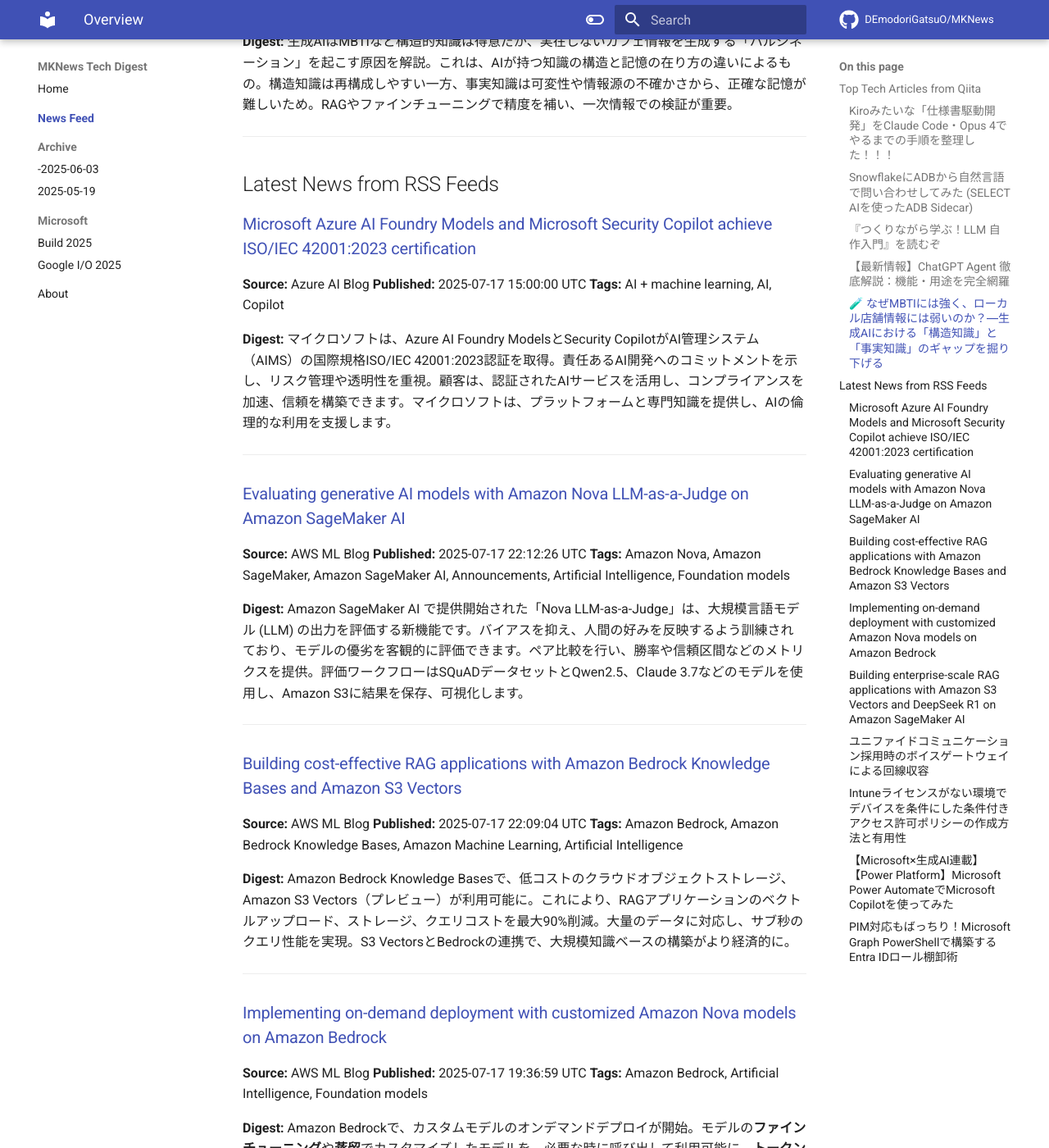
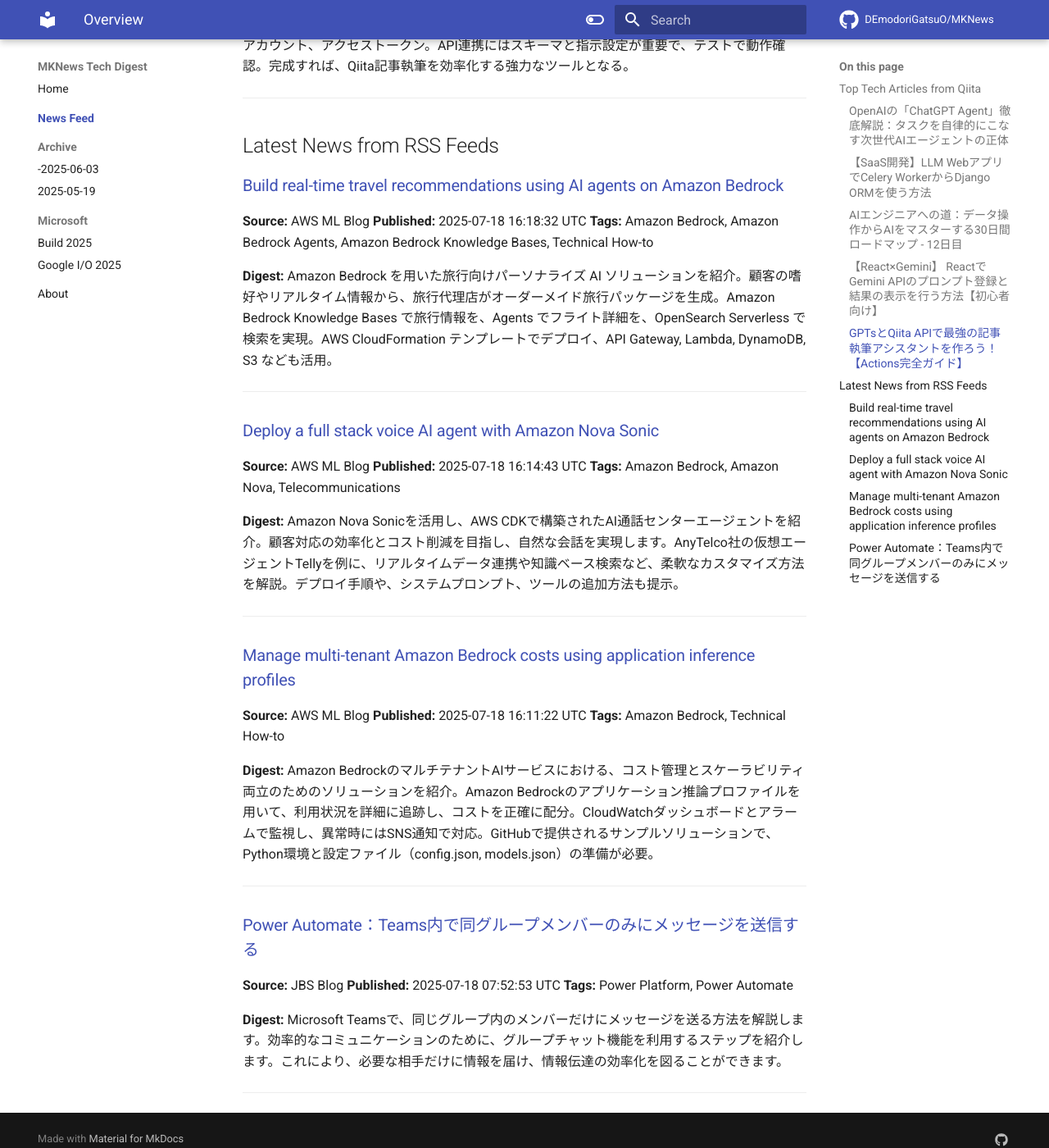
Before and after one commit to DEmodoriGatsuO/MKNews, an MkDocs documentation site: the page built from docs/news/index.md, in a window 1280 px wide and 1400 px high, scrolled down 1464 px. Shown: the whole window at 82% size. Built offline with MkDocs 1.6.1 and Material for MkDocs 9.7.7, drawn with Linux system fonts in a browser that asks for light colours; comment, search, counter and statistics services are not loaded; some of the changed text lies outside the part shown.

Commit message:
Automated AI Tech Digest - 2025-07-19

```diff
--- a/docs/news/index.md
+++ b/docs/news/index.md
@@ -1,148 +1,98 @@
-# AI Tech Trends Digest (2025-07-18)
+# AI Tech Trends Digest (2025-07-19)
 
 
 ## Top Tech Articles from Qiita
 
 
-### [Kiroみたいな「仕様書駆動開発」をClaude Code・Opus 4でやるまでの手順を整理した！！！](https://qiita.com/nokonoko_1203/items/8bafb6033409aadccd9f)
-**Published:** 2025-07-17 12:45:30 UTC
-**Likes:** 10
-**Tags:** Opus, LLM, Claude, ClaudeCode, Kiro
+### [OpenAIの「ChatGPT Agent」徹底解説：タスクを自律的にこなす次世代AIエージェントの正体](https://qiita.com/softbase/items/dbe0787cb94fae717dcb)
+**Published:** 2025-07-18 14:12:29 UTC
+**Likes:** 1
+**Tags:** Agent, OpenAI, ChatGPTagent
 
 **Digest:**
-AWSの**Kiro**は、設計文書作成から実装に入る「**仕様書駆動開発**」をLLMで実現するツール。2025/07時点ではClaude Sonnet 3.7 or 4.0のみ利用可能で、Claude Codeに作業させる選択肢も。著者は、Claude Codeでの開発を前提に、カスタムコマンドや設定ファイルを用いた**事前設計**の手順を紹介。要件定義、設計、タスク分割を行うカスタムコマンド例も提示。
+OpenAIが発表した「ChatGPT Agent」は、自然言語指示で自律的にタスクを実行するAIエージェントです。Web検索やUI操作、資料作成などを自動化し、仮想環境で安全に動作。ベンチマークテストでも高い性能を示し、旅行計画や市場調査といった高負荷タスクの代行に最適です。有料プランで提供され、セキュリティ対策も施されています。
 
 ---
 
-### [SnowflakeにADBから自然言語で問い合わせしてみた (SELECT AIを使ったADB Sidecar)](https://qiita.com/ssfujita/items/580a0b351f63f0278289)
-**Published:** 2025-07-17 23:36:29 UTC
-**Likes:** 9
-**Tags:** adb, oci, Snowflake, LLM
+### [【SaaS開発】LLM WebアプリでCelery WorkerからDjango ORMを使う方法](https://qiita.com/nao_ikeda/items/ca3cc1e95546692ce943)
+**Published:** 2025-07-18 10:38:56 UTC
+**Likes:** 1
+**Tags:** Django, 設計, Docker, docker-compose, LLM
 
 **Digest:**
-OCIのAutonomous Database (ADB)で、異種DBであるSnowflakeに対して、DBLinkとSELECT AI（NL2SQL）を組み合わせた「Sidecar」を検証。ADBからSnowflakeへのDBLink接続、データのロード、自然言語での問い合わせを試行。自然言語でSnowflakeのデータにアクセスでき、異なるDB間のデータ連携を容易にします。
+Web機能(DRF)とLLM機能(Celery Worker)を環境分離し、共通のモデルをDjango ORMで共有する方法を紹介。モデルをライブラリ化し、DRF側でマイグレーション、Celery Worker側はデータ操作のみに。GitHubプライベートリポジトリからモデルをインストール。懸念点としてマイグレーションの競合やDjangoバージョン依存があり、デプロイ時の課題も。
 
 ---
 
-### [『つくりながら学ぶ！LLM 自作入門』を読むぞ](https://qiita.com/RyuGotoo/items/06bf782c021a54ed06d5)
-**Published:** 2025-07-18 01:18:31 UTC
-**Likes:** 2
-**Tags:** Python, PyTorch, 生成AI, LLM, つくりながら学ぶ！LLM自作入門
+### [AIエンジニアへの道：データ操作からAIをマスターする30日間ロードマップ - 12日目](https://qiita.com/555hamano/items/64ef12484f3d55cd1f83)
+**Published:** 2025-07-18 06:39:47 UTC
+**Likes:** 1
+**Tags:** Python, 初心者, データサイエンス, LLM, AIエンジニア
 
 **Digest:**
-「つくりながら学ぶ！LLM 自作入門」がAmazonで実質半額で購入可能、2025/7/18 10:06 JST時点でも半額の模様です。本書は大規模言語モデルの理解から、GPTモデルの実装、ファインチューニングまで網羅。AttentionメカニズムやPyTorchも扱っており、本格的なLLM自作を学べます。継続を目標に、毎朝30分の学習から始める予定とのことです。
+AI学習12日目は画像データ前処理。**リサイズ**でサイズ統一、**正規化**で値の範囲調整、**データ拡張**で汎化能力向上を図る。PythonのOpenCV、Pillow、TensorFlow/Kerasを用いた実装例を紹介。特に、Kerasの`ImageDataGenerator`を活用し、水平反転、回転、ズームなどの拡張手法を学ぶ。
 
 ---
 
-### [【最新情報】ChatGPT Agent 徹底解説：機能・用途を完全網羅](https://qiita.com/nolanlover0527/items/f611f3c29c1fc66383a2)
-**Published:** 2025-07-18 04:32:44 UTC
-**Likes:** 1
-**Tags:** AI, OpenAI, ChatGPT, AIエージェント, ChatGPTagent
+### [【React×Gemini】 ReactでGemini APIのプロンプト登録と結果の表示を行う方法【初心者向け】](https://qiita.com/nagi-0106/items/9e2892beadad24a8df30)
+**Published:** 2025-07-19 05:53:27 UTC
+**Likes:** 0
+**Tags:** 初心者向け, AI, React, Gemini
 
 **Digest:**
-OpenAIは2025年7月、ウェブ操作、リサーチ、コーディングなどを実行できる「ChatGPT Agent」を正式リリース。OperatorとDeep Researchを統合し、自律的な操作や複数ステップ実行が可能。Pro/Plus/Teamプランで利用でき、Web・API連携、ターミナル操作、ファイル生成も。安全対策としてユーザー承認やWatch Modeを搭載。今後はGPT-5との統合、マルチモーダル対応も検討されています。
+個人開発アプリで**Gemini API**を用いてAI回答を表示するReactアプリ実装の備忘録。**APIキー取得**、`Google Gen AI SDK`インストール、環境変数の設定が必要。**プロンプト**は定数とテンプレート文字列で作成。AIの出力結果は`response.text`で取得し、`useState`で表示。`response`を参照するとエラーになる点に注意。
 
 ---
 
-### [🧪 なぜMBTIには強く、ローカル店舗情報には弱いのか？―生成AIにおける「構造知識」と「事実知識」のギャップを掘り下げる](https://qiita.com/Pinko-zeevaa/items/67e4119bd7eb23b6dc4a)
-**Published:** 2025-07-18 00:33:00 UTC
-**Likes:** 1
-**Tags:** 自然言語処理, ChatGPT, LLM, #生成AI, #ハルシネーション
+### [GPTsとQiita APIで最強の記事執筆アシスタントを作ろう！【Actions完全ガイド】](https://qiita.com/jyunya_1234/items/513f17795ff63b094edb)
+**Published:** 2025-07-19 04:32:04 UTC
+**Likes:** 0
+**Tags:** Qiita, API, OpenAI, GPTs
 
 **Digest:**
-生成AIはMBTIなど構造的知識は得意だが、実在しないカフェ情報を生成する「ハルシネーション」を起こす原因を解説。これは、AIが持つ知識の構造と記憶の在り方の違いによるもの。構造知識は再構成しやすい一方、事実知識は可変性や情報源の不確かさから、正確な記憶が難しいため。RAGやファインチューニングで精度を補い、一次情報での検証が重要。
+ChatGPTのGPTsとQiita APIを連携し、記事作成を支援するアシスタントの作り方を解説。GPTsで構成案作成、タグ推薦、下書き自動投稿を実現。必要なのはChatGPT Plus等とQiitaアカウント、アクセストークン。API連携にはスキーマと指示設定が重要で、テストで動作確認。完成すれば、Qiita記事執筆を効率化する強力なツールとなる。
 
 ---
 
 ## Latest News from RSS Feeds
 
 
-### [Microsoft Azure AI Foundry Models and Microsoft Security Copilot achieve ISO/IEC 42001:2023 certification](https://azure.microsoft.com/en-us/blog/microsoft-azure-ai-foundry-models-and-microsoft-security-copilot-achieve-iso-iec-420012023-certification/)
-**Source:** Azure AI Blog
-**Published:** 2025-07-17 15:00:00 UTC
-**Tags:** AI + machine learning, AI, Copilot
+### [Build real-time travel recommendations using AI agents on Amazon Bedrock](https://aws.amazon.com/blogs/machine-learning/build-real-time-travel-recommendations-using-ai-agents-on-amazon-bedrock/)
+**Source:** AWS ML Blog
+**Published:** 2025-07-18 16:18:32 UTC
+**Tags:** Amazon Bedrock, Amazon Bedrock Agents, Amazon Bedrock Knowledge Bases, Technical How-to
 
 **Digest:**
-マイクロソフトは、Azure AI Foundry ModelsとSecurity CopilotがAI管理システム（AIMS）の国際規格ISO/IEC 42001:2023認証を取得。責任あるAI開発へのコミットメントを示し、リスク管理や透明性を重視。顧客は、認証されたAIサービスを活用し、コンプライアンスを加速、信頼を構築できます。マイクロソフトは、プラットフォームと専門知識を提供し、AIの倫理的な利用を支援します。
+Amazon Bedrock を用いた旅行向けパーソナライズ AI ソリューションを紹介。顧客の嗜好やリアルタイム情報から、旅行代理店がオーダーメイド旅行パッケージを生成。Amazon Bedrock Knowledge Bases で旅行情報を、Agents でフライト詳細を、OpenSearch Serverless で検索を実現。AWS CloudFormation テンプレートでデプロイ、API Gateway, Lambda, DynamoDB, S3 なども活用。
 
 ---
 
-### [Evaluating generative AI models with Amazon Nova LLM-as-a-Judge on Amazon SageMaker AI](https://aws.amazon.com/blogs/machine-learning/evaluating-generative-ai-models-with-amazon-nova-llm-as-a-judge-on-amazon-sagemaker-ai/)
+### [Deploy a full stack voice AI agent with Amazon Nova Sonic](https://aws.amazon.com/blogs/machine-learning/deploy-a-full-stack-voice-ai-agent-with-amazon-nova-sonic/)
 **Source:** AWS ML Blog
-**Published:** 2025-07-17 22:12:26 UTC
-**Tags:** Amazon Nova, Amazon SageMaker, Amazon SageMaker AI, Announcements, Artificial Intelligence, Foundation models
+**Published:** 2025-07-18 16:14:43 UTC
+**Tags:** Amazon Bedrock, Amazon Nova, Telecommunications
 
 **Digest:**
-Amazon SageMaker AI で提供開始された「Nova LLM-as-a-Judge」は、大規模言語モデル (LLM) の出力を評価する新機能です。バイアスを抑え、人間の好みを反映するよう訓練されており、モデルの優劣を客観的に評価できます。ペア比較を行い、勝率や信頼区間などのメトリクスを提供。評価ワークフローはSQuADデータセットとQwen2.5、Claude 3.7などのモデルを使用し、Amazon S3に結果を保存、可視化します。
+Amazon Nova Sonicを活用し、AWS CDKで構築されたAI通話センターエージェントを紹介。顧客対応の効率化とコスト削減を目指し、自然な会話を実現します。AnyTelco社の仮想エージェントTellyを例に、リアルタイムデータ連携や知識ベース検索など、柔軟なカスタマイズ方法を解説。デプロイ手順や、システムプロンプト、ツールの追加方法も提示。
 
 ---
 
-### [Building cost-effective RAG applications with Amazon Bedrock Knowledge Bases and Amazon S3 Vectors](https://aws.amazon.com/blogs/machine-learning/building-cost-effective-rag-applications-with-amazon-bedrock-knowledge-bases-and-amazon-s3-vectors/)
+### [Manage multi-tenant Amazon Bedrock costs using application inference profiles](https://aws.amazon.com/blogs/machine-learning/manage-multi-tenant-amazon-bedrock-costs-using-application-inference-profiles/)
 **Source:** AWS ML Blog
-**Published:** 2025-07-17 22:09:04 UTC
-**Tags:** Amazon Bedrock, Amazon Bedrock Knowledge Bases, Amazon Machine Learning, Artificial Intelligence
+**Published:** 2025-07-18 16:11:22 UTC
+**Tags:** Amazon Bedrock, Technical How-to
 
 **Digest:**
-Amazon Bedrock Knowledge Basesで、低コストのクラウドオブジェクトストレージ、Amazon S3 Vectors（プレビュー）が利用可能に。これにより、RAGアプリケーションのベクトルアップロード、ストレージ、クエリコストを最大90%削減。大量のデータに対応し、サブ秒のクエリ性能を実現。S3 VectorsとBedrockの連携で、大規模知識ベースの構築がより経済的に。
+Amazon BedrockのマルチテナントAIサービスにおける、コスト管理とスケーラビリティ両立のためのソリューションを紹介。Amazon Bedrockのアプリケーション推論プロファイルを用いて、利用状況を詳細に追跡し、コストを正確に配分。CloudWatchダッシュボードとアラームで監視し、異常時にはSNS通知で対応。GitHubで提供されるサンプルソリューションで、Python環境と設定ファイル（config.json, models.json）の準備が必要。
 
 ---
 
-### [Implementing on-demand deployment with customized Amazon Nova models on Amazon Bedrock](https://aws.amazon.com/blogs/machine-learning/implementing-on-demand-deployment-with-customized-amazon-nova-models-on-amazon-bedrock/)
-**Source:** AWS ML Blog
-**Published:** 2025-07-17 19:36:59 UTC
-**Tags:** Amazon Bedrock, Artificial Intelligence, Foundation models
+### [Power Automate：Teams内で同グループメンバーのみにメッセージを送信する](https://blog.jbs.co.jp/entry/2025/07/18/165253)
+**Source:** JBS Blog
+**Published:** 2025-07-18 07:52:53 UTC
+**Tags:** Power Platform, Power Automate
 
 **Digest:**
-Amazon Bedrockで、カスタムモデルのオンデマンドデプロイが開始。モデルの**ファインチューニング**や**蒸留**でカスタマイズしたモデルを、必要な時に呼び出して利用可能に。**トークンベース**の従量課金で、**Novaモデル**に対応。AWSコンソールまたはAPI/SDKでデプロイ、運用でき、**コールドスタート**や**リージョン**などの考慮事項も。
+Microsoft Teamsで、同じグループ内のメンバーだけにメッセージを送る方法を解説します。効率的なコミュニケーションのために、グループチャット機能を利用するステップを紹介します。これにより、必要な相手だけに情報を届け、情報伝達の効率化を図ることができます。
 
 ---
-
-### [Building enterprise-scale RAG applications with Amazon S3 Vectors and DeepSeek R1 on Amazon SageMaker AI](https://aws.amazon.com/blogs/machine-learning/building-enterprise-scale-rag-applications-with-amazon-s3-vectors-and-deepseek-r1-on-amazon-sagemaker-ai/)
-**Source:** AWS ML Blog
-**Published:** 2025-07-17 12:30:48 UTC
-**Tags:** Amazon SageMaker AI, Generative AI, Launch, Amazon SageMaker
-
-**Digest:**
-LLM活用で業務変革を目指す企業向けに、Amazon S3 Vectorsが発表されました。RAGシステムの課題であるコスト増、運用複雑化をS3の低コスト・高耐久性で解決。SageMaker AIと連携し、ベクターデータの効率的な管理と分析を実現します。S3 Vectorsは、埋め込みモデル、文章生成モデル、MLflowによる実験追跡といったRAGシステム構築を容易にします。
-
----
-
-### [ユニファイドコミュニケーション採用時のボイスゲートウェイによる回線収容](https://blog.jbs.co.jp/entry/2025/07/18/141957)
-**Source:** JBS Blog
-**Published:** 2025-07-18 05:19:57 UTC
-**Tags:** 電話回線, 既存回線, レガシー回線, セッションボーダーコントローラー, 選び方, 収容可能回線, ユニファイドコミュニケーション
-
-**Digest:**
-ユニファイドコミュニケーション（UC）は、ビジネスで不可欠な多機能通信統合技術です。複数の通信手段を連携し、スムーズなコミュニケーションと生産性向上を実現します。従業員のコラボレーションを促進し、業務効率を大幅に向上。近年、電話交換機入れ替え時にUCが検討され、電話番号の付加や既存番号のクラウド収容も可能です。
-
----
-
-### [Intuneライセンスがない環境でデバイスを条件にした条件付きアクセス許可ポリシーの作成方法と有用性](https://blog.jbs.co.jp/entry/2025/07/18/124155)
-**Source:** JBS Blog
-**Published:** 2025-07-18 03:41:55 UTC
-**Tags:** Azure AD, Microsoft Entra ID
-
-**Digest:**
-企業でBYODを抑止する際、Microsoft Intuneのデバイスベース条件付きアクセスが有効です。Intuneライセンスが必要ですが、Microsoft Entra ID P1ライセンス（旧Azure AD Premium P1）があれば、Entra上のデバイス登録機能を利用可能です。Intuneライセンスがない環境でも、BYOD対策の一部としてEntraの活用を検討できます。
-
----
-
-### [【Microsoft×生成AI連載】【Power Platform】Microsoft Power AutomateでMicrosoft Copilotを使ってみた](https://blog.jbs.co.jp/entry/2025/07/18/090613)
-**Source:** JBS Blog
-**Published:** 2025-07-18 00:06:13 UTC
-**Tags:** Copilot, Microsoft Copilot, Microsoft 365 Copilot, 生成AI, Microsoft×生成AI連載, Power Automate
-
-**Digest:**
-1年前にPower AutomateでCopilotのフロー作成を検証。今回は、1年間の改善点を探るため、同じプロンプトで再検証。さらに、様々なプロンプトを試して、Copilotの進化を検証します。
-
----
-
-### [PIM対応もばっちり！Microsoft Graph PowerShellで構築するEntra IDロール棚卸術](https://blog.jbs.co.jp/entry/2025/07/17/150751)
-**Source:** JBS Blog
-**Published:** 2025-07-17 06:07:51 UTC
-**Tags:** Microsoft Entra ID, Microsoft Graph, PowerShell
-
-**Digest:**
-Entra ID（旧Azure AD）の管理者ロール管理を効率化する方法を紹介。PowerShellスクリプトを用いて、ロール情報を可視化し、CSV形式で出力することで、管理者の負担を軽減します。混在しがちな管理者ロールの一元管理に役立つ、必見の情報です。
-
----
```
